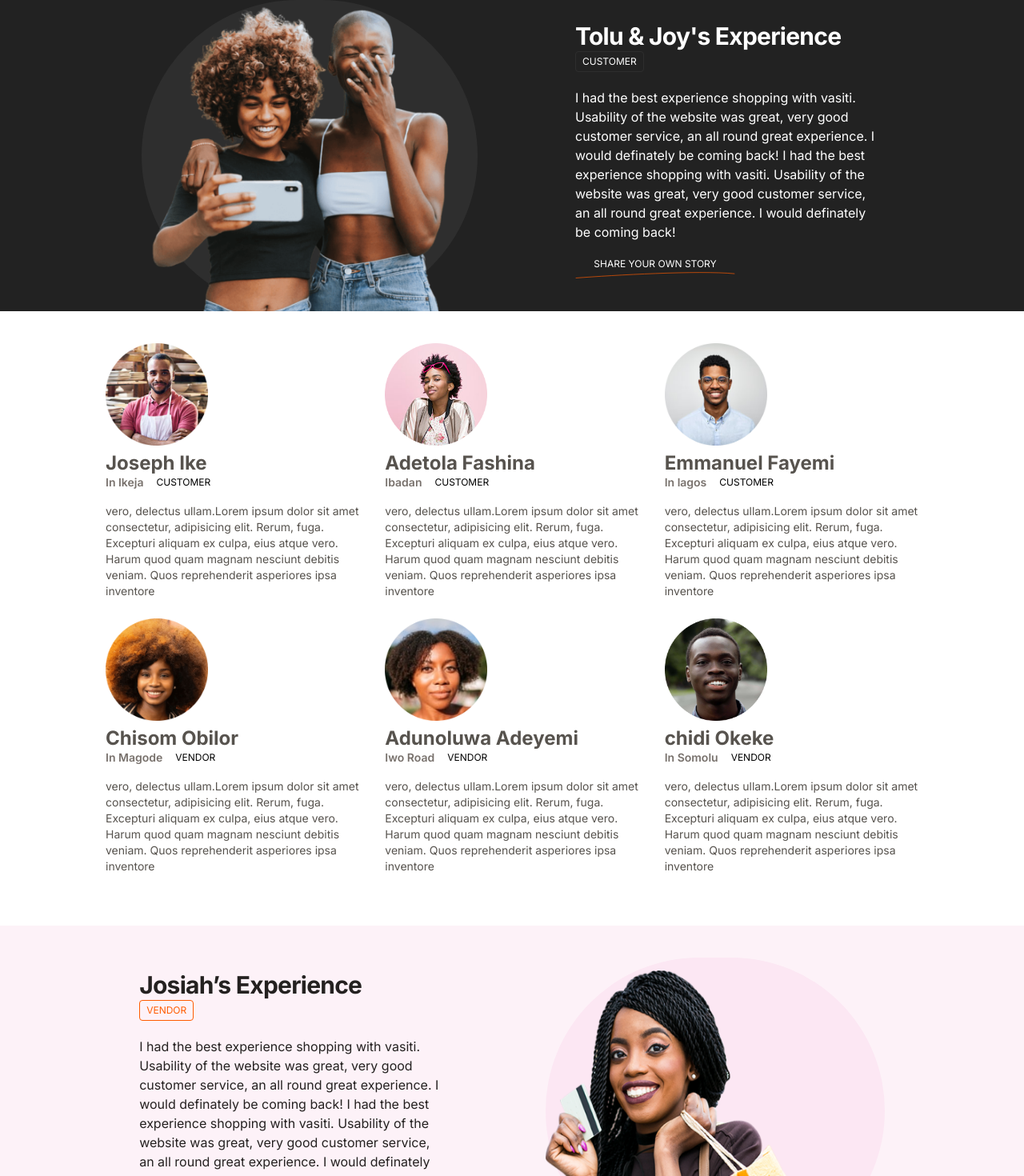
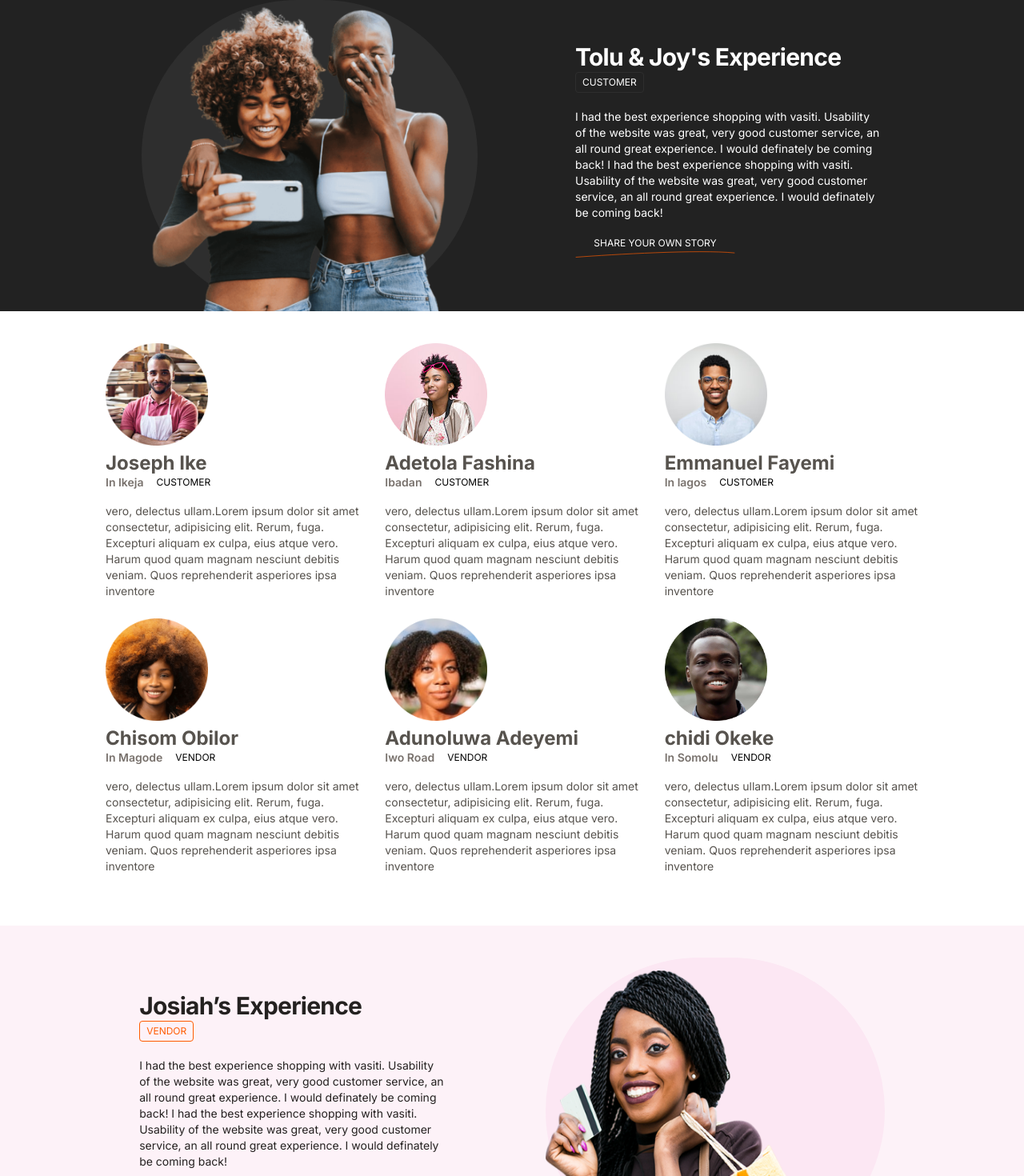
Before and after one commit to olamideolajide01/testimonial-app, a React (Create React App) app: page / in a window 1280 px wide. Shown: the part 680-2150 px from the top of the page at 80% size. Built offline with nearby package versions, Linux system fonts and the light colour scheme.

Commit message:
third commit

```diff
--- a/src/components/HeroPage.js
+++ b/src/components/HeroPage.js
@@ -20,19 +20,19 @@ export default function HeroPage() {
       </section>
 
       <section className="bg-neutral">
-        <div className=" px-2  sm:flex flex-row container sm:w-4/5 md:space-x-10 sm:space-x-5  md:justify-around pt-6 md:pt-10  lg:pt-15">
+        <div className=" px-2  flex flex-col-reverse sm:flex sm:flex-row container sm:w-4/5 md:space-x-10 sm:space-x-5  md:justify-around pt-6 md:pt-10  lg:pt-15">
           <div className="flex bg-blob-grey justify-center item-center rounded-full mt-4 sm:order-1 order-3 md:w-5/12 ">
             <img src="imgs/hero-img2.png" alt="" />
           </div>
 
-          <div className="text-white self-center mt-6 pb-5 order-first sm:order-2 ">
+          <div className="text-white self-center mt-6 pb-5 order-first sm:order-2 px-4 sm:px-0  ">
             <h2 className="font-bold text-base md:text-2xl lg:text-3xl  sm:w-full  tracking-tight">
               Tolu & Joy's Experience
             </h2>
             <p className="sm:text-xs text-[.52rem] inline-block border-solid border border-blob-grey py-1 px-2 rounded white-600">
               CUSTOMER
             </p>
-            <p className=" mt-5 text-xs md:text-base md:w-96">
+            <p className=" mt-5 text-xs md:text-sm  md:w-96">
               I had the best experience shopping with vasiti. Usability of the
               website was great, very good customer service, an all round great
               experience. I would definately be coming back! I had the best
--- a/src/components/TestimonialHero.js
+++ b/src/components/TestimonialHero.js
@@ -11,7 +11,7 @@ export default function TestimonialHero() {
           <p className="sm:text-xs text-[.52rem]  text-orange inline-block border-solid border border-orange py-1 px-2 rounded">
             VENDOR
           </p>
-          <p className="text-xs md:text-base sm:w-96 mt-5">
+          <p className="text-xs md:text-sm sm:w-96 mt-5">
             I had the best experience shopping with vasiti. Usability of the
             website was great, very good customer service, an all round great
             experience. I would definately be coming back! I had the best
```
